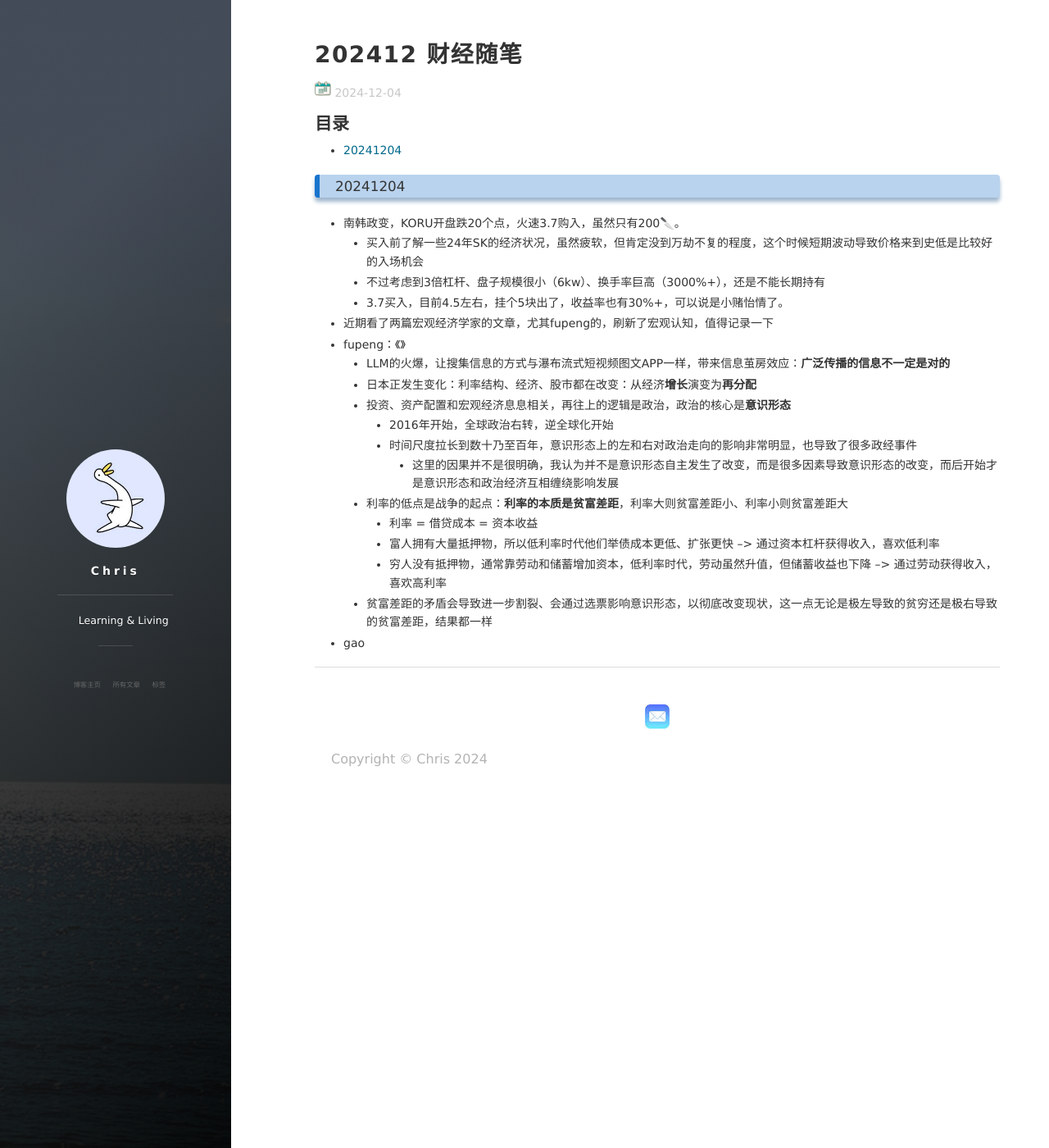
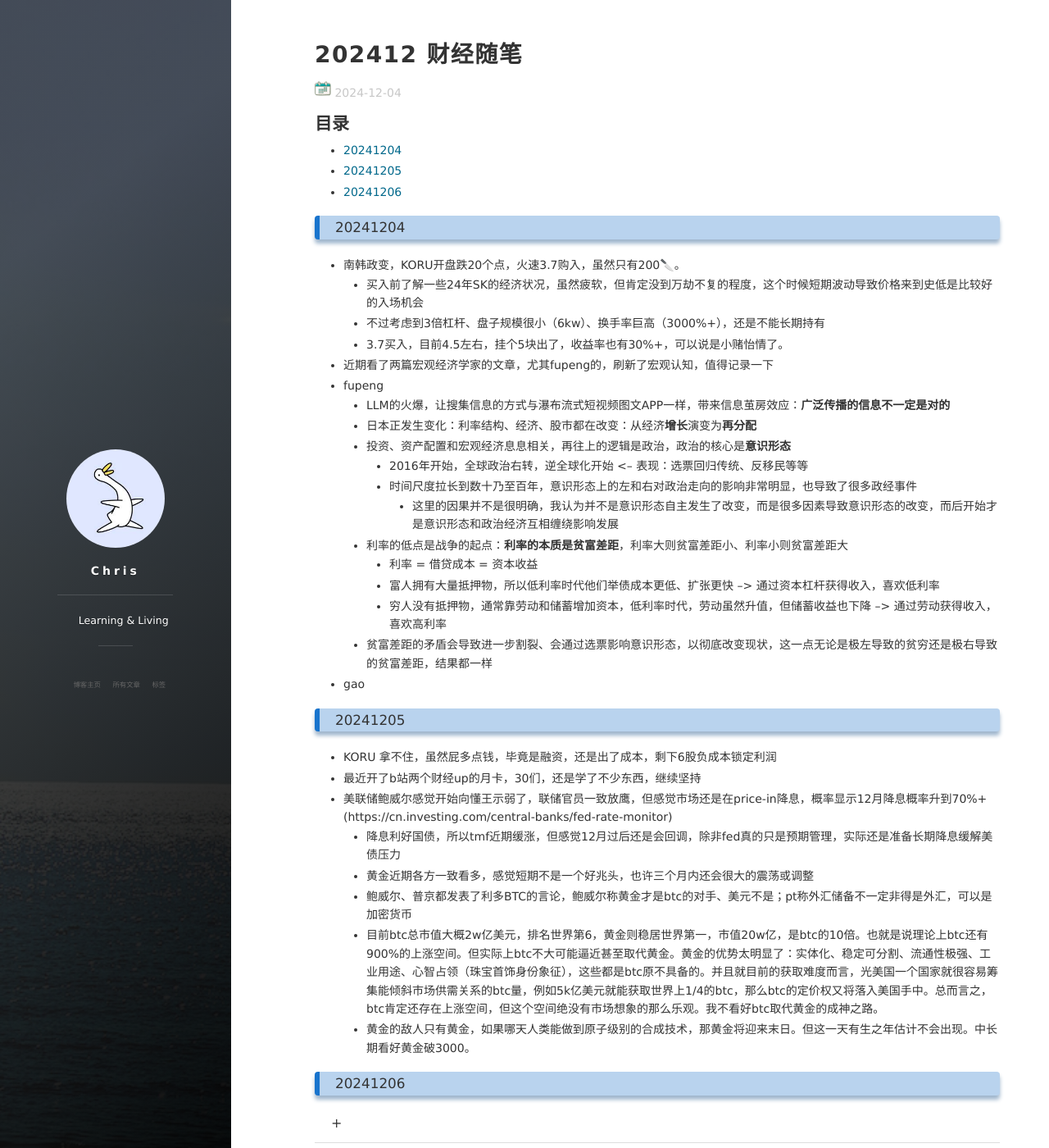
Before and after one commit to CHRisXman/CHRisXman.github.io, a Jekyll site: the page built from _posts/2024-12-04-essay-202412-finance-news.md, in a window 1280 px wide and 1400 px high. Shown: the whole window at 82% size. Built offline with Jekyll 4.4.1, drawn with Linux system fonts in a browser that asks for light colours; nearby versions of some CDN libraries.

Commit message:
update post

```diff
--- a/_posts/2024-12-04-essay-202412-finance-news.md
+++ b/_posts/2024-12-04-essay-202412-finance-news.md
@@ -14,11 +14,11 @@ category: 财经
     - 不过考虑到3倍杠杆、盘子规模很小（6kw）、换手率巨高（3000%+），还是不能长期持有
     - 3.7买入，目前4.5左右，挂个5块出了，收益率也有30%+，可以说是小赌怡情了。
 + 近期看了两篇宏观经济学家的文章，尤其fupeng的，刷新了宏观认知，值得记录一下
-+ fupeng：《》
++ fupeng
     - LLM的火爆，让搜集信息的方式与瀑布流式短视频图文APP一样，带来信息茧房效应：**广泛传播的信息不一定是对的**
     - 日本正发生变化：利率结构、经济、股市都在改变：从经济**增长**演变为**再分配**
     - 投资、资产配置和宏观经济息息相关，再往上的逻辑是政治，政治的核心是**意识形态**
-        * 2016年开始，全球政治右转，逆全球化开始
+        * 2016年开始，全球政治右转，逆全球化开始 <-- 表现：选票回归传统、反移民等等
         * 时间尺度拉长到数十乃至百年，意识形态上的左和右对政治走向的影响非常明显，也导致了很多政经事件
             * 这里的因果并不是很明确，我认为并不是意识形态自主发生了改变，而是很多因素导致意识形态的改变，而后开始才是意识形态和政治经济互相缠绕影响发展
     - 利率的低点是战争的起点：**利率的本质是贫富差距**，利率大则贫富差距小、利率小则贫富差距大
@@ -27,3 +27,18 @@ category: 财经
         * 穷人没有抵押物，通常靠劳动和储蓄增加资本，低利率时代，劳动虽然升值，但储蓄收益也下降 --> 通过劳动获得收入，喜欢高利率
     - 贫富差距的矛盾会导致进一步割裂、会通过选票影响意识形态，以彻底改变现状，这一点无论是极左导致的贫穷还是极右导致的贫富差距，结果都一样
 + gao
+
+
+### 20241205
++ KORU 拿不住，虽然屁多点钱，毕竟是融资，还是出了成本，剩下6股负成本锁定利润
++ 最近开了b站两个财经up的月卡，30们，还是学了不少东西，继续坚持
++ 美联储鲍威尔感觉开始向懂王示弱了，联储官员一致放鹰，但感觉市场还是在price-in降息，概率显示12月降息概率升到70%+(https://cn.investing.com/central-banks/fed-rate-monitor)
+    - 降息利好国债，所以tmf近期缓涨，但感觉12月过后还是会回调，除非fed真的只是预期管理，实际还是准备长期降息缓解美债压力
+    - 黄金近期各方一致看多，感觉短期不是一个好兆头，也许三个月内还会很大的震荡或调整
+    - 鲍威尔、普京都发表了利多BTC的言论，鲍威尔称黄金才是btc的对手、美元不是；pt称外汇储备不一定非得是外汇，可以是加密货币
+    - 目前btc总市值大概2w亿美元，排名世界第6，黄金则稳居世界第一，市值20w亿，是btc的10倍。也就是说理论上btc还有900%的上涨空间。但实际上btc不大可能逼近甚至取代黄金。黄金的优势太明显了：实体化、稳定可分割、流通性极强、工业用途、心智占领（珠宝首饰身份象征），这些都是btc原不具备的。并且就目前的获取难度而言，光美国一个国家就很容易筹集能倾斜市场供需关系的btc量，例如5k亿美元就能获取世界上1/4的btc，那么btc的定价权又将落入美国手中。总而言之，btc肯定还存在上涨空间，但这个空间绝没有市场想象的那么乐观。我不看好btc取代黄金的成神之路。
+    - 黄金的敌人只有黄金，如果哪天人类能做到原子级别的合成技术，那黄金将迎来末日。但这一天有生之年估计不会出现。中长期看好黄金破3000。
+
+
+### 20241206
++
```
Also changed, not shown: _posts/2024-11-07-note-learning-interest-rate-debt.md (line endings or trailing spaces).
